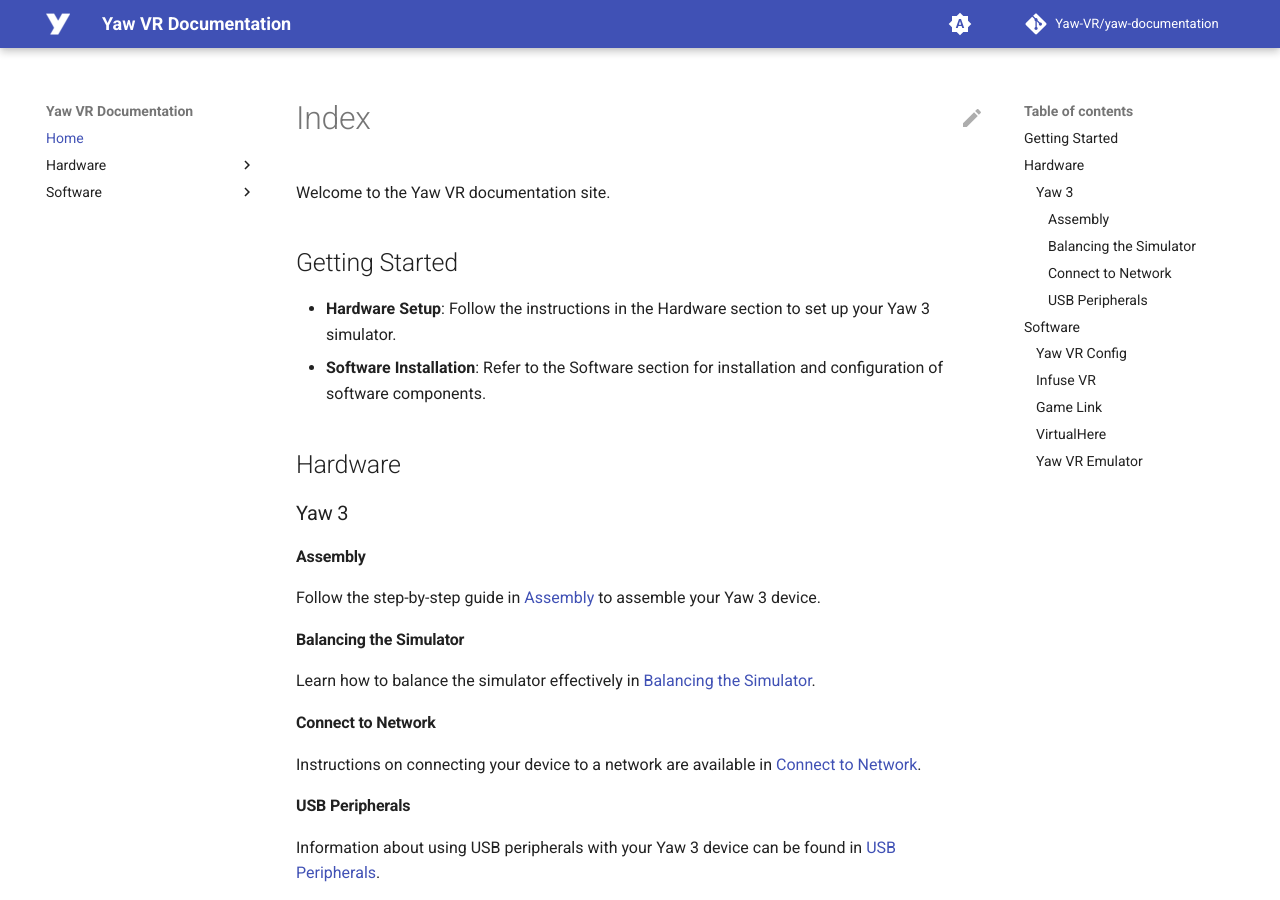
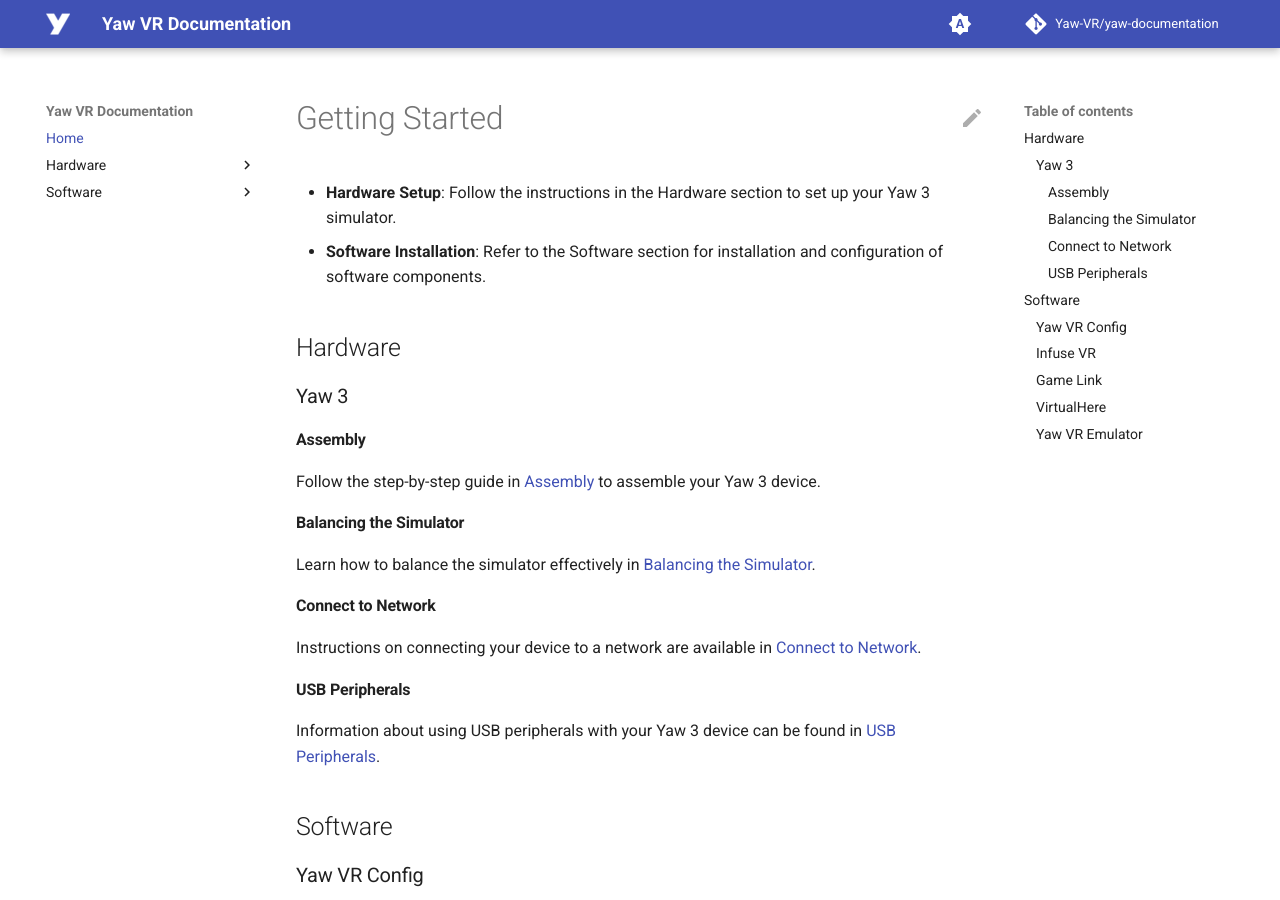
Before and after one commit to Yaw-VR/yaw-vr.github.io, an MkDocs documentation site: the page built from docs/index.md, in a window 1280 px wide and 900 px high. Built offline with MkDocs 1.6.1 and Material for MkDocs 9.7.7, drawn with Linux system fonts in a browser that asks for light colours; comment, search, counter and statistics services are not loaded.

Commit message:
Update index title

```diff
--- a/docs/index.md
+++ b/docs/index.md
@@ -1,8 +1,4 @@
-# Index
-
-Welcome to the Yaw VR documentation site.
-
-## Getting Started
+# Getting Started
 
 - **Hardware Setup**: Follow the instructions in the Hardware section to set up your Yaw 3 simulator.
 - **Software Installation**: Refer to the Software section for installation and configuration of software components.
```
